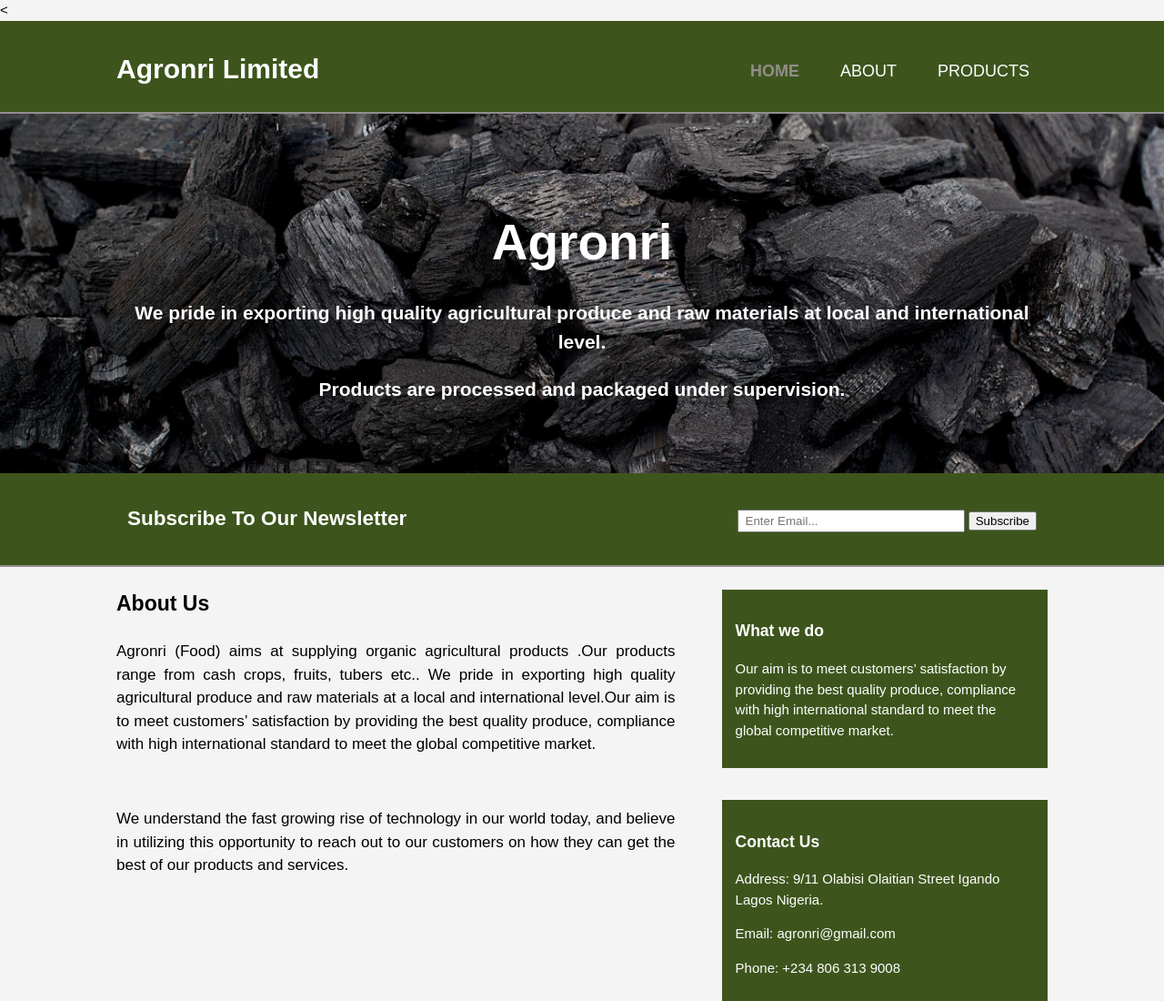
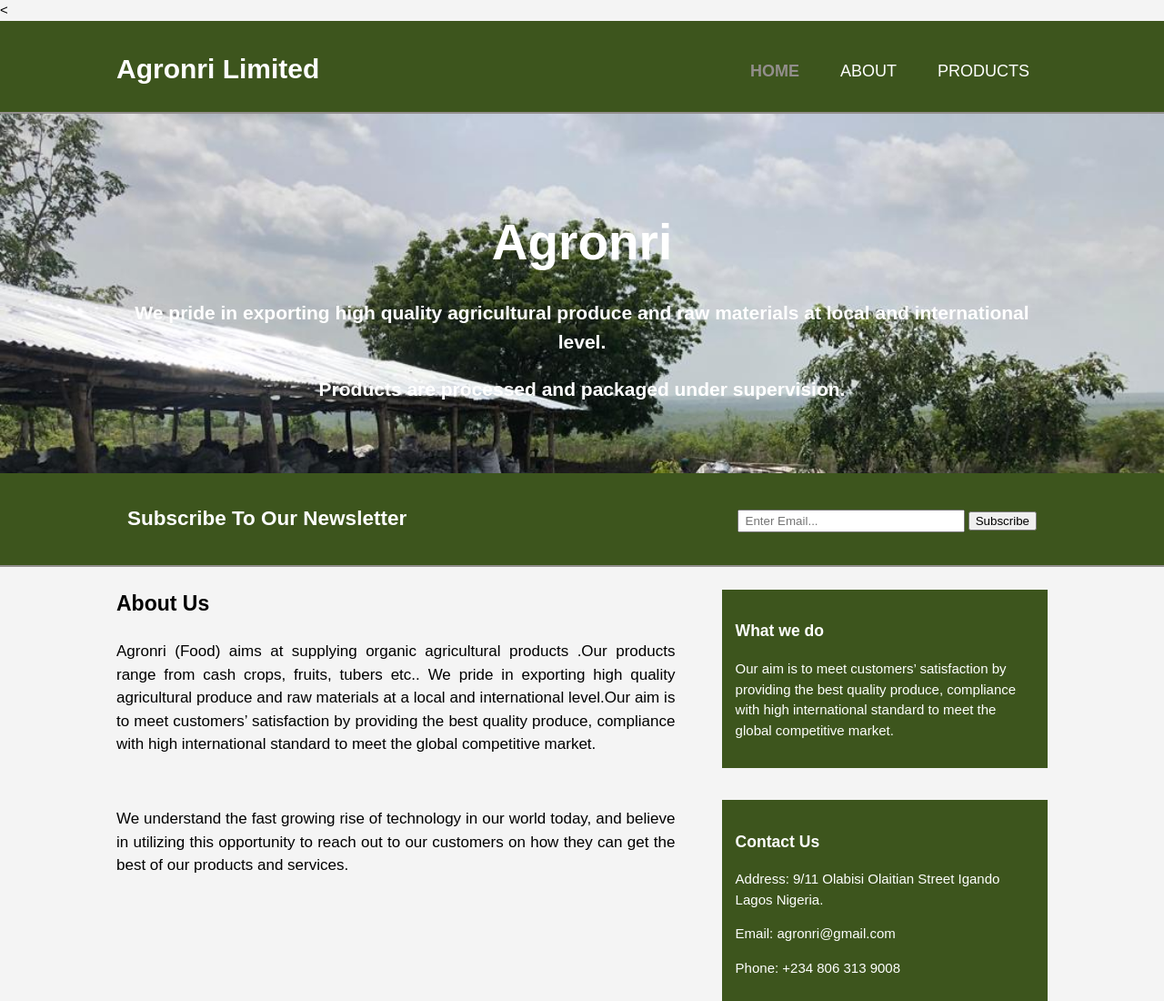
Before and after one commit to Chiomy/Agronri, a plain HTML site: page index.html in a window 1280 px wide. Shown: the top 1100 px of the page at 91% size. Drawn offline with Linux system fonts and the light colour scheme.

Commit message:
Changes to cover image

```diff
--- a/css/main.css
+++ b/css/main.css
@@ -88,7 +88,7 @@
 /* Showcase*/
 #showcase{
     min-height: 395px;
-    background: url('../img/coal.jpg') no-repeat;
+    background: url('../img/Charcoal.jpeg') no-repeat;
     background-size: cover;
     text-align: center;
     color: #ffffff;
```
